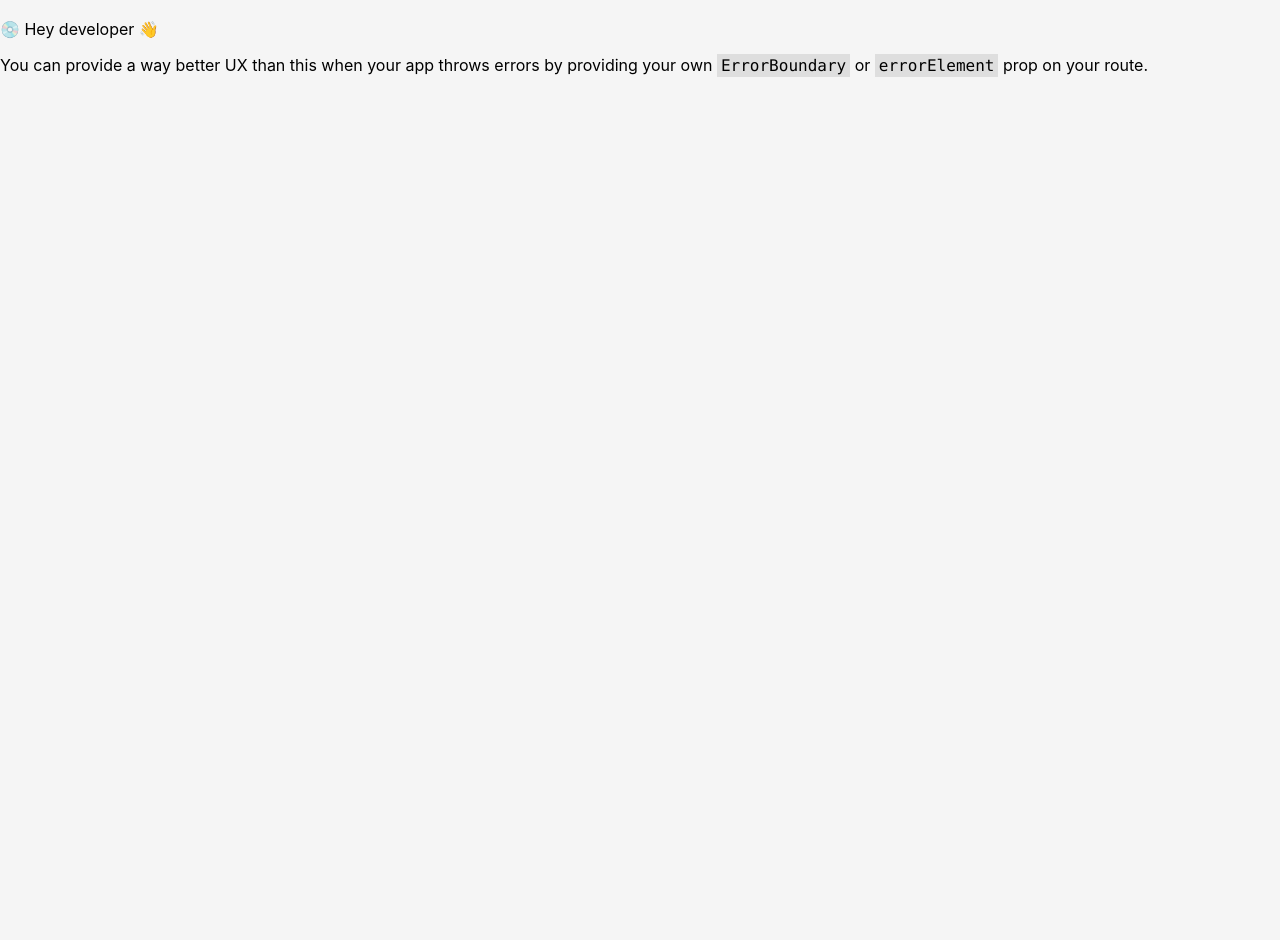
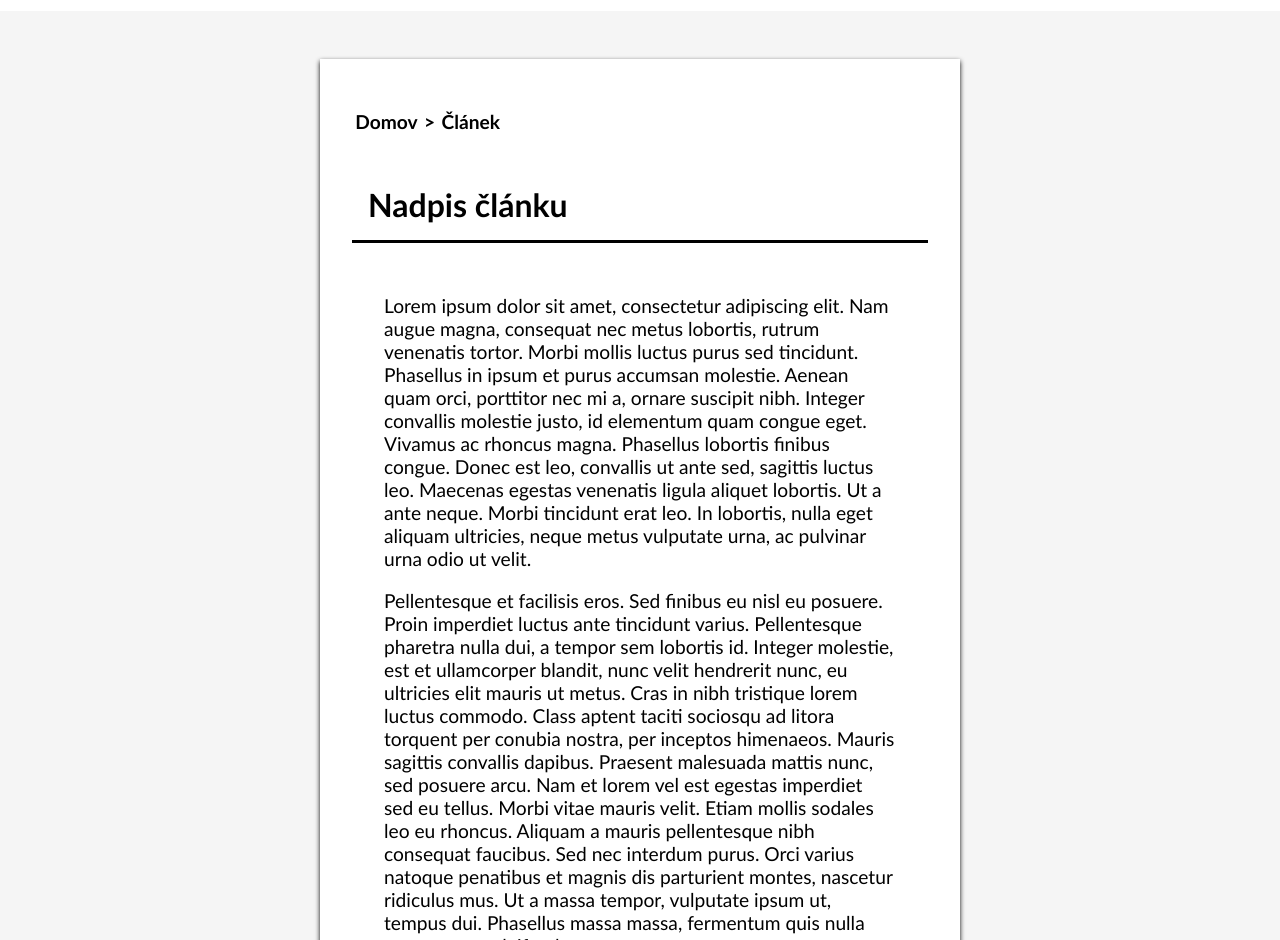
Before and after one commit to IffyElephant/ITU-public-transport, a React (Create React App) app in the folder client/: page /news in a window 1280 px wide. Before the commit this address had no page. Shown: the part 92-1032 px from the top of the page. Before the commit the page ends 800 px from the top, so only its background shows below. Built offline with nearby package versions, Linux system fonts and the light colour scheme.

Commit message:
update
+ news page
+ update home page photo
+ update home page news

```diff
--- a/client/src/components/NewsBlock/NewsBlock.tsx
+++ b/client/src/components/NewsBlock/NewsBlock.tsx
@@ -9,7 +9,7 @@ export interface NewsProps {
 
 export const NewsBlock: FC<NewsProps> = ({ url, label, desc }) => {
   return (
-    <a className={styles["block"]} href="/label">
+    <a className={styles["block"]} href="/news">
       <img src={url} alt={label} />
       <p className={styles["label"]}>{label}</p>
       <div className={styles["block-desc"]}>
--- a/client/src/index.tsx
+++ b/client/src/index.tsx
@@ -8,12 +8,17 @@ import { createBrowserRouter, RouterProvider } from "react-router-dom";
 
 // Pages
 import { HomePage } from "./pages/HomePage";
+import { NewsPage } from "./pages/NewsPage/NewsPage";
 
 const router = createBrowserRouter([
   // Home Page
   {
     path: "/",
     element: <HomePage />,
+  },
+  {
+    path: "/news",
+    element: <NewsPage />,
   },
 ]);
 
--- a/client/src/pages/HomePage/HomePage.module.css
+++ b/client/src/pages/HomePage/HomePage.module.css
@@ -1,7 +1,20 @@
+.container {
+  display: flex;
+  flex-direction: column;
+
+  height: 100vh;
+}
+
+.main-section {
+  flex-grow: 1;
+}
+
 .photo {
   width: 100%;
   max-height: 30rem;
   transform: scaleX(-1);
+
+  border-top: #ff0000 0.2rem solid;
 }
 
 .news-block {
@@ -19,13 +32,16 @@
 
 .news-block > * {
   margin: 2rem;
+
+  box-shadow: #000000 0 0 0.45rem;
 }
 
 .white-pannel {
   margin: 0rem;
   max-height: 35rem;
 
-  background-color: #ffffff;
+  color: #ffffff;
+  background-color: #ff0000;
 
   display: flex;
   flex-direction: column;
--- a/client/src/pages/HomePage/HomePage.tsx
+++ b/client/src/pages/HomePage/HomePage.tsx
@@ -4,6 +4,7 @@ import { Footer } from "../../components/Footer";
 import { NavigationBar } from "../../components/NavigationBar/NavigationBar";
 import { NewsBlock } from "../../components/NewsBlock";
 import styles from "./HomePage.module.css";
+import classnames from "classnames";
 
 export const HomePage: FC = () => {
   return (
@@ -19,7 +20,7 @@ export const HomePage: FC = () => {
         <h1>Novinky</h1>
       </div>
 
-      <div className={styles["news-block"]}>
+      <div className={classnames(styles["main-section"], styles["news-block"])}>
         <NewsBlock
           url="https://pipniajed.cz/img/galerie/info2.jpg"
           label="Pípni a jeď!"
--- /dev/null
+++ b/client/src/pages/NewsPage/NewsPage.module.css
@@ -0,0 +1,66 @@
+.container {
+  display: flex;
+  flex-direction: column;
+
+  height: 100vh;
+}
+
+.main-section {
+  flex-grow: 1;
+
+  margin-left: 20rem;
+  margin-right: 20rem;
+  margin-top: 3rem;
+
+  padding-bottom: 2rem;
+
+  background-color: #ffffff;
+
+  box-shadow: 0 0.15rem 0.3rem black;
+}
+
+.section-nav {
+  display: flex;
+  flex-direction: row;
+
+  text-align: center;
+  align-items: center;
+
+  margin-top: 3rem;
+  margin-left: 2rem;
+
+  font-size: 1.2rem;
+  font-family: "Gill Sans", "Gill Sans MT", Calibri, "Trebuchet MS", sans-serif;
+  font-weight: bold;
+}
+
+.section-nav > * {
+  text-decoration: none;
+  color: #000000;
+
+  margin: 0.2rem;
+}
+
+.label {
+  margin-top: 2rem;
+  margin-left: 2rem;
+  margin-right: 2rem;
+
+  padding: 1rem;
+
+  font-size: 2rem;
+  font-family: "Gill Sans", "Gill Sans MT", Calibri, "Trebuchet MS", sans-serif;
+  font-weight: bold;
+
+  border-bottom: 0.23rem solid black;
+}
+
+.text {
+  margin-left: 2rem;
+  margin-right: 2rem;
+
+  padding: 2rem;
+
+  font-size: 1.2rem;
+  font-family: "Gill Sans", "Gill Sans MT", Calibri, "Trebuchet MS", sans-serif;
+}
--- /dev/null
+++ b/client/src/pages/NewsPage/NewsPage.tsx
@@ -0,0 +1,65 @@
+import { FC } from "react";
+import { Footer } from "../../components/Footer";
+import { NavigationBar } from "../../components/NavigationBar";
+import styles from "./NewsPage.module.css";
+
+export const NewsPage: FC = () => {
+  return (
+    <div className={styles["container"]}>
+      <NavigationBar />
+
+      <div className={styles["main-section"]}>
+        <nav className={styles["section-nav"]}>
+          <a href="/">Domov</a>
+          <p>{">"}</p>
+          <a href="">Článek</a>
+        </nav>
+
+        <div className={styles["label"]}>Nadpis článku</div>
+
+        <div className={styles["text"]}>
+          <p>
+            Lorem ipsum dolor sit amet, consectetur adipiscing elit. Nam augue
+            magna, consequat nec metus lobortis, rutrum venenatis tortor. Morbi
+            mollis luctus purus sed tincidunt. Phasellus in ipsum et purus
+            accumsan molestie. Aenean quam orci, porttitor nec mi a, ornare
+            suscipit nibh. Integer convallis molestie justo, id elementum quam
+            congue eget. Vivamus ac rhoncus magna. Phasellus lobortis finibus
+            congue. Donec est leo, convallis ut ante sed, sagittis luctus leo.
+            Maecenas egestas venenatis ligula aliquet lobortis. Ut a ante neque.
+            Morbi tincidunt erat leo. In lobortis, nulla eget aliquam ultricies,
+            neque metus vulputate urna, ac pulvinar urna odio ut velit.
+          </p>
+          <p>
+            Pellentesque et facilisis eros. Sed finibus eu nisl eu posuere.
+            Proin imperdiet luctus ante tincidunt varius. Pellentesque pharetra
+            nulla dui, a tempor sem lobortis id. Integer molestie, est et
+            ullamcorper blandit, nunc velit hendrerit nunc, eu ultricies elit
+            mauris ut metus. Cras in nibh tristique lorem luctus commodo. Class
+            aptent taciti sociosqu ad litora torquent per conubia nostra, per
+            inceptos himenaeos. Mauris sagittis convallis dapibus. Praesent
+            malesuada mattis nunc, sed posuere arcu. Nam et lorem vel est
+            egestas imperdiet sed eu tellus. Morbi vitae mauris velit. Etiam
+            mollis sodales leo eu rhoncus. Aliquam a mauris pellentesque nibh
+            consequat faucibus. Sed nec interdum purus. Orci varius natoque
+            penatibus et magnis dis parturient montes, nascetur ridiculus mus.
+            Ut a massa tempor, vulputate ipsum ut, tempus dui. Phasellus massa
+            massa, fermentum quis nulla consectetur, eleifend cursus neque.
+          </p>
+          <p>
+            Nulla vel enim nec leo mattis efficitur. Vestibulum tempor pretium
+            lacinia. Aliquam erat volutpat. Donec mattis massa at venenatis
+            ultricies. Aliquam consequat nulla nec justo dictum ornare. In
+            molestie urna et imperdiet ullamcorper. In egestas nunc aliquet,
+            facilisis nisi vitae, semper lacus. Mauris eget suscipit odio.
+            Quisque malesuada metus elit, nec hendrerit mi finibus a.
+            Suspendisse non nisl a magna feugiat pharetra. Nunc dapibus metus
+            sit amet leo dignissim, et faucibus urna elementum.
+          </p>
+        </div>
+      </div>
+
+      <Footer />
+    </div>
+  );
+};
--- /dev/null
+++ b/client/src/pages/NewsPage/index.ts
@@ -0,0 +1 @@
+export * from "./NewsPage";
```
